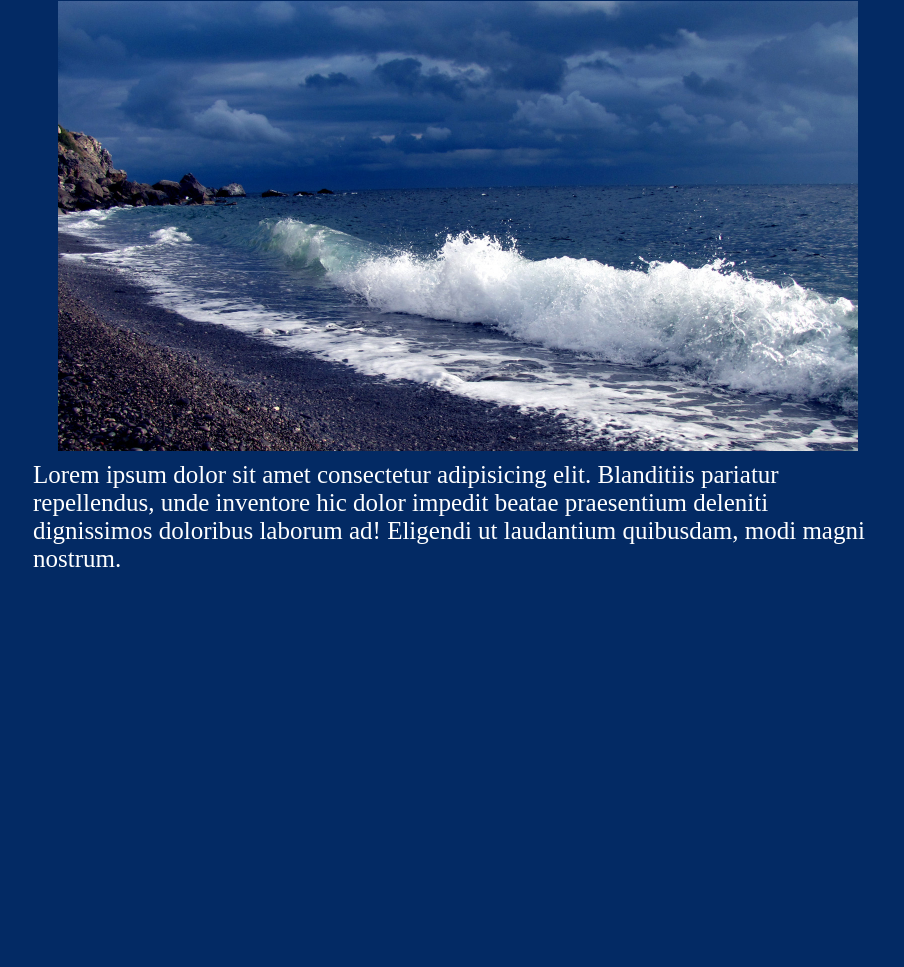
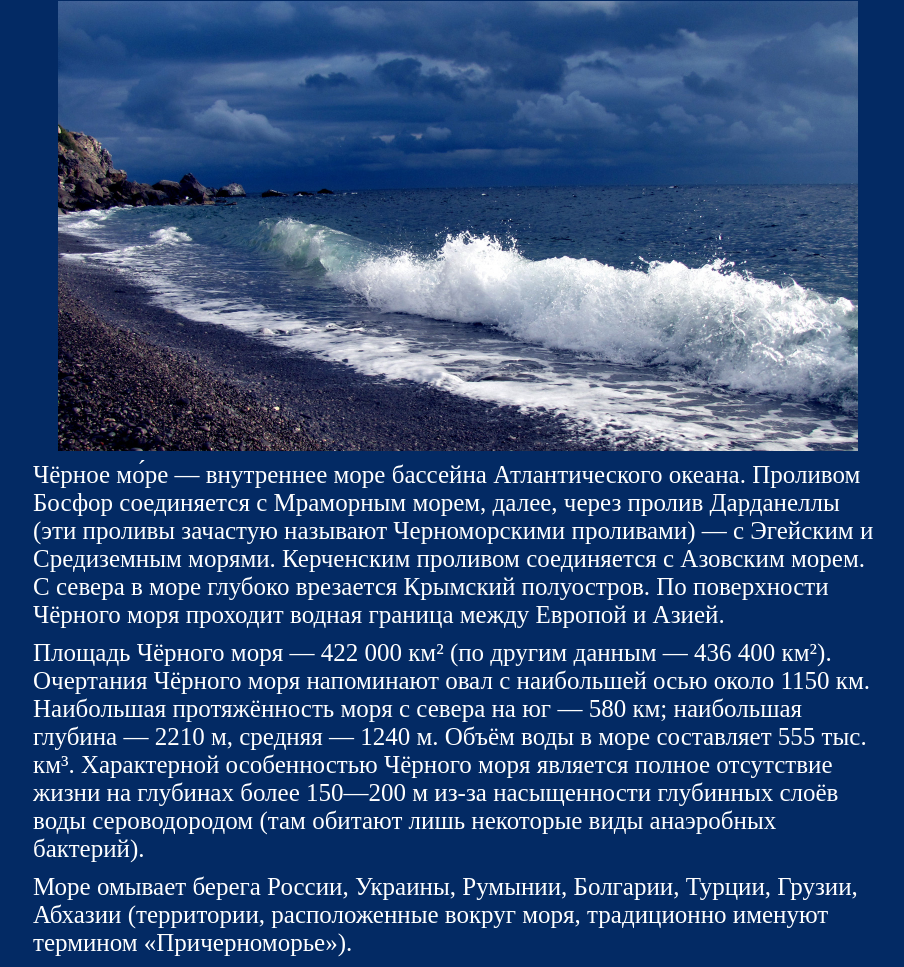
Before and after one commit to superfiv/superfiv.github.io, a plain HTML site: page index.html in a window 1280 px wide. Shown: the part 79-1046 px from the top of the page, without its empty margins (182-1086 px from the left). Before the commit the page ends 800 px from the top, so only its background shows below. Drawn offline with Linux system fonts and the light colour scheme.

Commit message:
2-ой коммит

```diff
--- a/index.html
+++ b/index.html
@@ -23,7 +23,7 @@
         p {
             font-size: 25px;
             max-width: 850px;
-            margin: 0 auto;
+            margin: 10px auto;
         }
     </style>
 </head>
@@ -31,7 +31,10 @@
 <body>
     <h1>О Черном Море! </h1>
     <img class="image-sea" src="post-15813-1484829905.jpg" alt="">
-    <p>Lorem ipsum dolor sit amet consectetur adipisicing elit. Blanditiis pariatur repellendus, unde inventore hic dolor impedit beatae praesentium deleniti dignissimos doloribus laborum ad! Eligendi ut laudantium quibusdam, modi magni nostrum.</p>
+    <p>Чёрное мо́ре — внутреннее море бассейна Атлантического океана. Проливом Босфор соединяется с Мраморным морем, далее, через пролив Дарданеллы (эти проливы зачастую называют Черноморскими проливами) — с Эгейским и Средиземным морями. Керченским проливом соединяется с Азовским морем. С севера в море глубоко врезается Крымский полуостров. По поверхности Чёрного моря проходит водная граница между Европой и Азией.</p>
+    <p>Площадь Чёрного моря — 422 000 км² (по другим данным — 436 400 км²). Очертания Чёрного моря напоминают овал с наибольшей осью около 1150 км. Наибольшая протяжённость моря с севера на юг — 580 км; наибольшая глубина — 2210 м, средняя — 1240 м. Объём воды в море составляет 555 тыс. км³. Характерной особенностью Чёрного моря является полное отсутствие жизни на глубинах более 150—200 м из-за насыщенности глубинных слоёв воды сероводородом (там обитают лишь некоторые виды анаэробных бактерий).</p>
+    <p>Море омывает берега России, Украины, Румынии, Болгарии, Турции, Грузии, Абхазии (территории, расположенные вокруг моря, традиционно именуют термином «Причерноморье»).</p>
+
 </body>
 
 </html>
```
